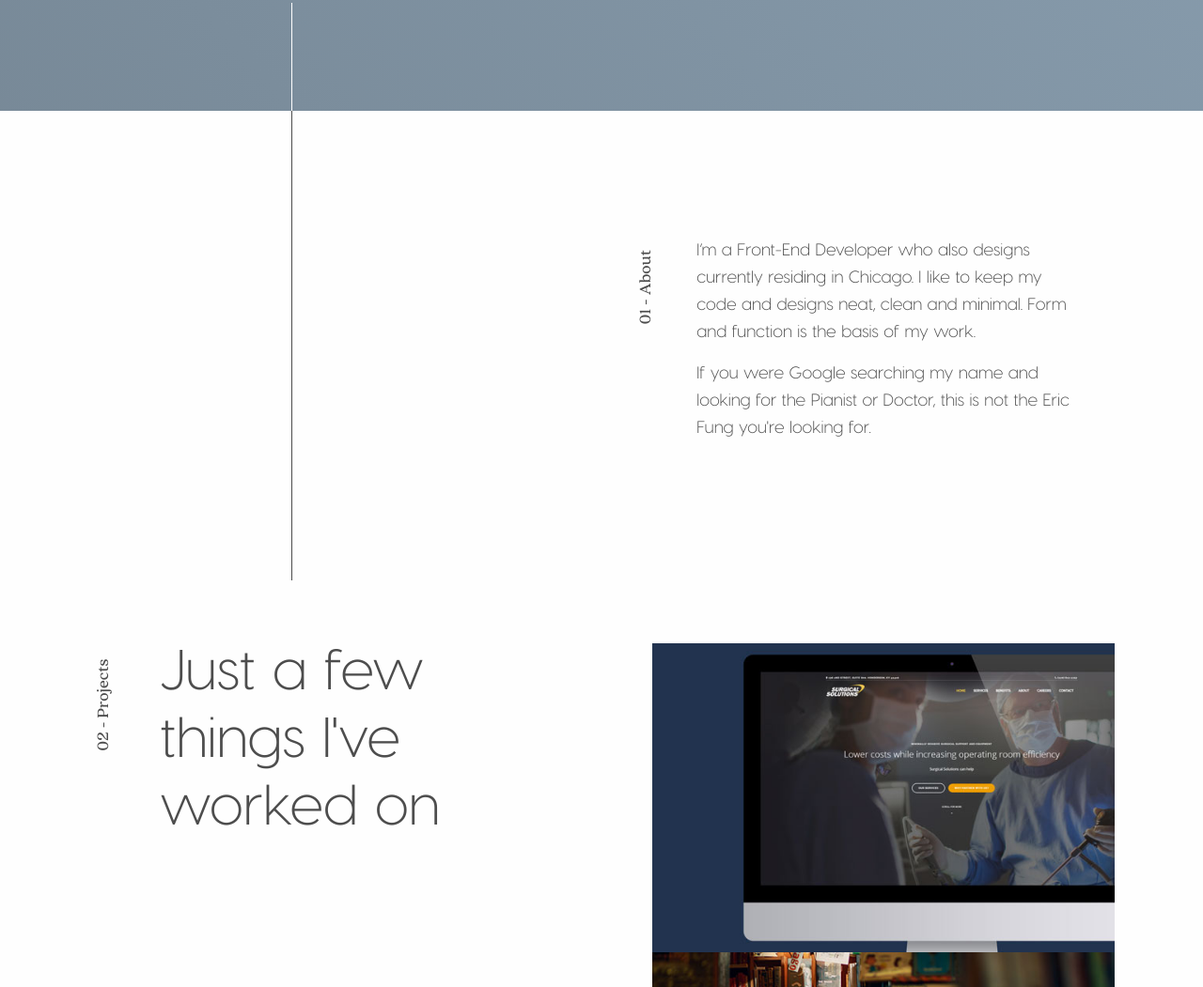
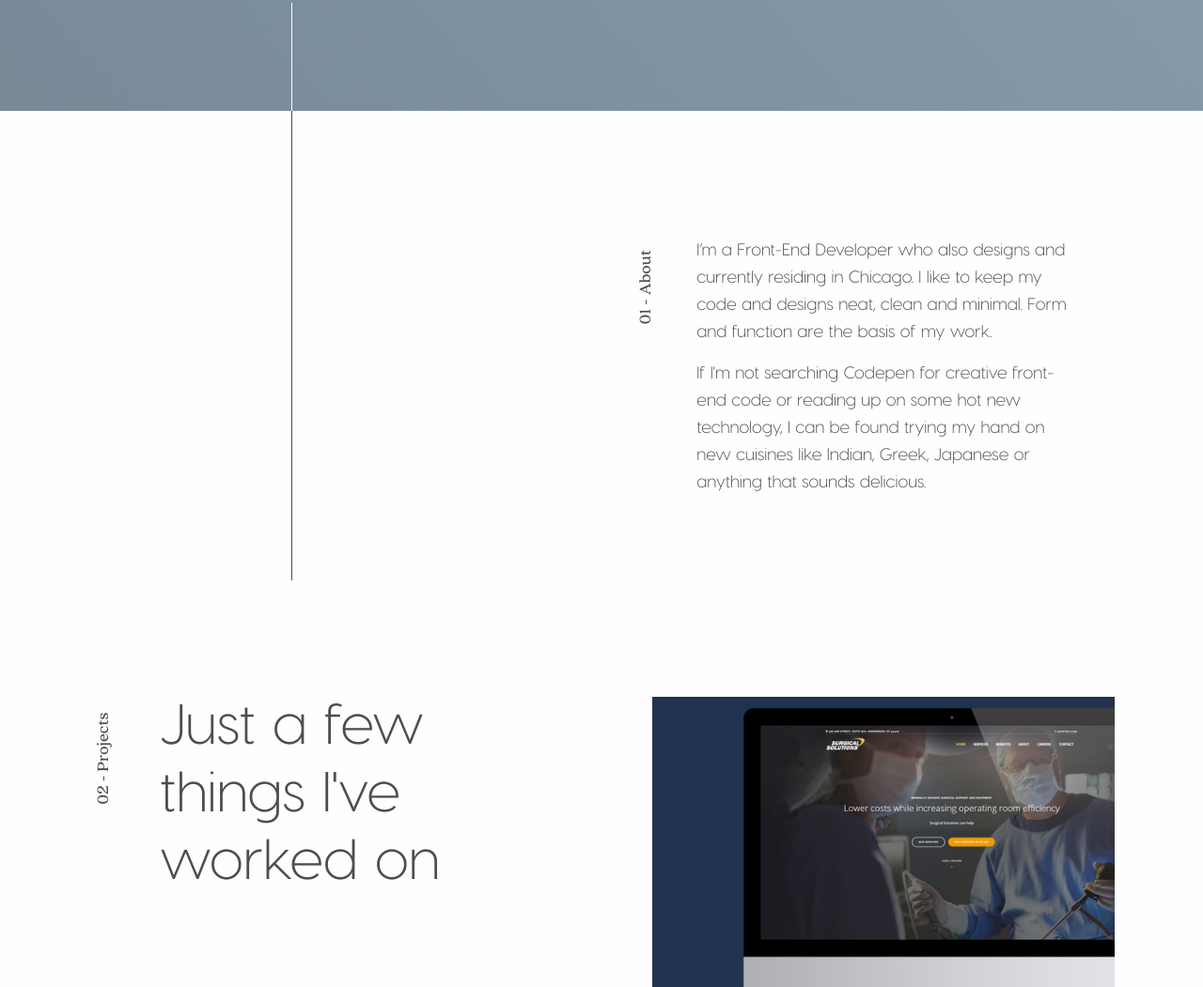
Before and after one commit to efungr/portfolio, a website: page index.html in a window 1280 px wide. Shown: the part 682-1733 px from the top of the page at 94% size. Drawn offline with nearby package versions, Linux system fonts and the light colour scheme.

Commit message:
Site & Resume Updates

```diff
--- a/index.html
+++ b/index.html
@@ -60,8 +60,8 @@
                 <div class="columns small-12 medium-6">
                     <div class="columns small-12 medium-9 col-wrap">
                         <h6 class="show-for-large">01 - About</h6>
-                        <p>I’m a Front-End Developer who also designs currently residing in Chicago.  I like to keep my code and designs neat, clean and minimal.  Form and function is the basis of my work.</p>
-                        <p>If you were Google searching my name and looking for the Pianist or Doctor, this is not the Eric Fung you're looking for.</p>
+                        <p>I’m a Front-End Developer who also designs and currently residing in Chicago. I like to keep my code and designs neat, clean and minimal. Form and function are the basis of my work.</p>
+                        <p>If I'm not searching Codepen for creative front-end code or reading up on some hot new technology, I can be found trying my hand on new cuisines like Indian, Greek, Japanese or anything that sounds delicious.</p>
                     </div>
                 </div>
            </div>
```
Also changed, not shown: groomsquad.html (+1 -1 lines), projects.html (+1 -1 lines), se.html (+1 -1 lines), storyteller.html (+1 -1 lines), surgical.html (+1 -1 lines), 1 other file.
